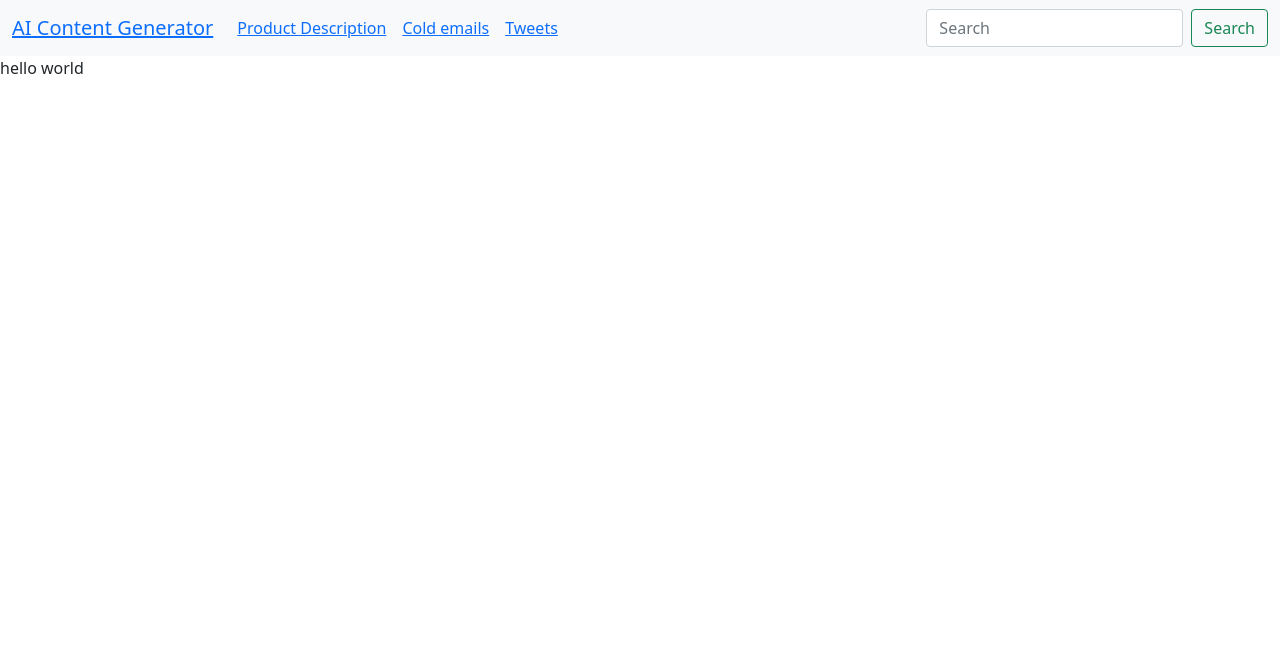
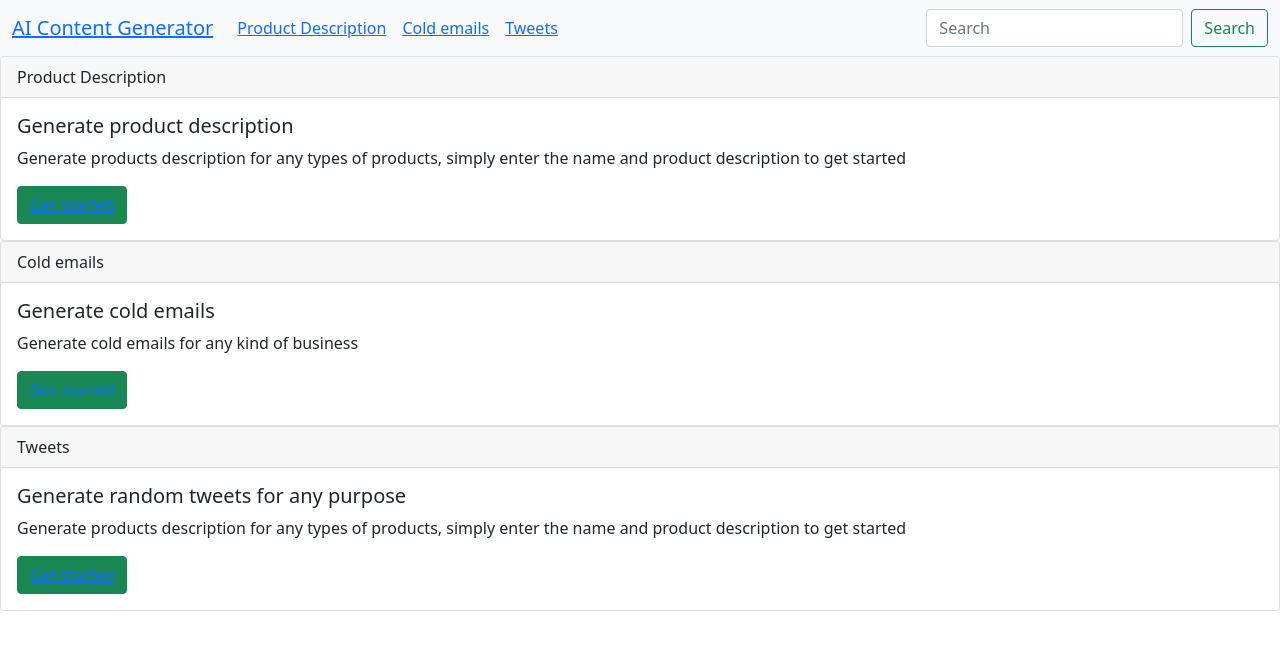
Before and after one commit to diamond-nicholas/ai_content_generator, a React (Create React App) app: page / in a window 1280 px wide. Shown: the top 650 px of the page. Built offline with nearby package versions, Linux system fonts and the light colour scheme.

Commit message:
create basic structure to navigate the required page for content generation

```diff
--- a/src/App.js
+++ b/src/App.js
@@ -3,12 +3,14 @@ import { BrowserRouter as Router, Routes, Route } from 'react-router-dom';
 import Tweets from './components/Tweets';
 import Coldemails from './components/Coldemails';
 import Product from './components/Product';
+import Home from './components/Home';
 
 function App() {
   return (
     <Router>
+      <Navigation />
       <Routes>
-        <Route exact path='/' element={<Navigation />} />
+        <Route exact path='/' element={<Home />} />
         <Route path='/tweets' element={<Tweets />} />
         <Route path='/coldemails' element={<Coldemails />} />
         <Route path='/products' element={<Product />} />
--- /dev/null
+++ b/src/components/Cards.js
@@ -0,0 +1,23 @@
+import React from 'react';
+import { Card, Button } from 'react-bootstrap';
+import 'bootstrap/dist/css/bootstrap.css';
+import { Link } from 'react-router-dom';
+
+const Cards = ({ header, title, text, link }) => {
+  return (
+    <>
+      <Card>
+        <Card.Header>{header}</Card.Header>
+        <Card.Body>
+          <Card.Title>{title}</Card.Title>
+          <Card.Text>{text}</Card.Text>
+          <Button variant='success'>
+            <Link to={link}>Get started</Link>
+          </Button>
+        </Card.Body>
+      </Card>
+    </>
+  );
+};
+
+export default Cards;
--- a/src/components/Coldemails.js
+++ b/src/components/Coldemails.js
@@ -1,10 +1,8 @@
 import React from 'react';
-import Navigation from './Navigation';
 
 const Coldemails = () => {
   return (
     <>
-      <Navigation />
       <div className='emails'>coldemails</div>
     </>
   );
--- /dev/null
+++ b/src/components/Home.js
@@ -0,0 +1,30 @@
+import React from 'react';
+import Cards from './Cards';
+const Home = () => {
+  return (
+    <>
+      <main>
+        <Cards
+          header='Product Description'
+          title='Generate product description'
+          text='Generate products description for any types of products, simply enter the name and product description to get started'
+          link='/products'
+        />
+        <Cards
+          header='Cold emails'
+          title='Generate cold emails'
+          text='Generate cold emails for any kind of business'
+          link='/codeemails'
+        />
+        <Cards
+          header='Tweets'
+          title='Generate random tweets for any purpose'
+          text='Generate products description for any types of products, simply enter the name and product description to get started'
+          link='/tweets'
+        />
+      </main>
+    </>
+  );
+};
+
+export default Home;
--- a/src/components/Navigation.js
+++ b/src/components/Navigation.js
@@ -48,7 +48,6 @@ const Navigation = () => {
           </Navbar.Collapse>
         </Container>
       </Navbar>
-      <main>hello world</main>
     </>
   );
 };
--- a/src/components/Product.js
+++ b/src/components/Product.js
@@ -1,10 +1,8 @@
 import React from 'react';
-import Navigation from './Navigation';
 
 const Product = () => {
   return (
     <>
-      <Navigation />
       <div className='product'>Product</div>
     </>
   );
--- a/src/components/Tweets.js
+++ b/src/components/Tweets.js
@@ -1,10 +1,8 @@
 import React from 'react';
-import Navigation from './Navigation';
 
 const Tweets = () => {
   return (
     <>
-      <Navigation />
       <div className='product'>Tweets</div>
     </>
   );
```
